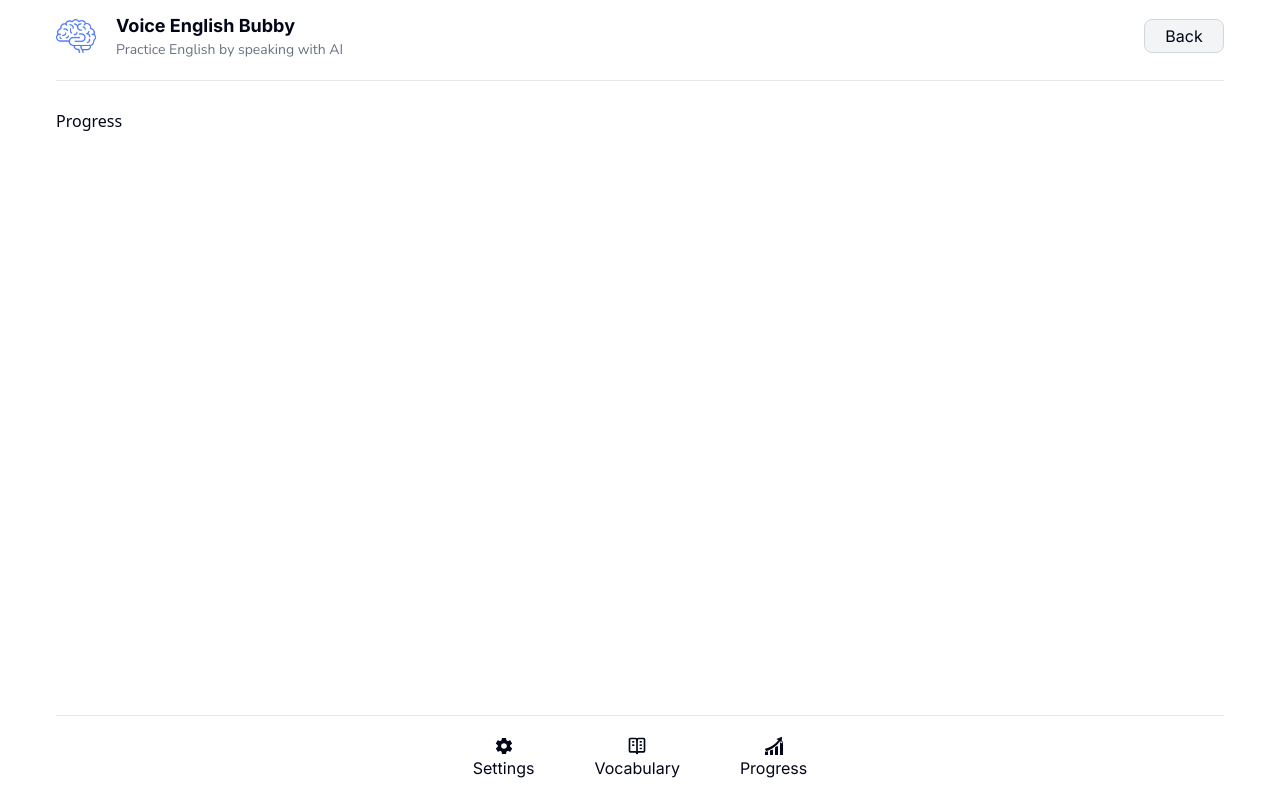
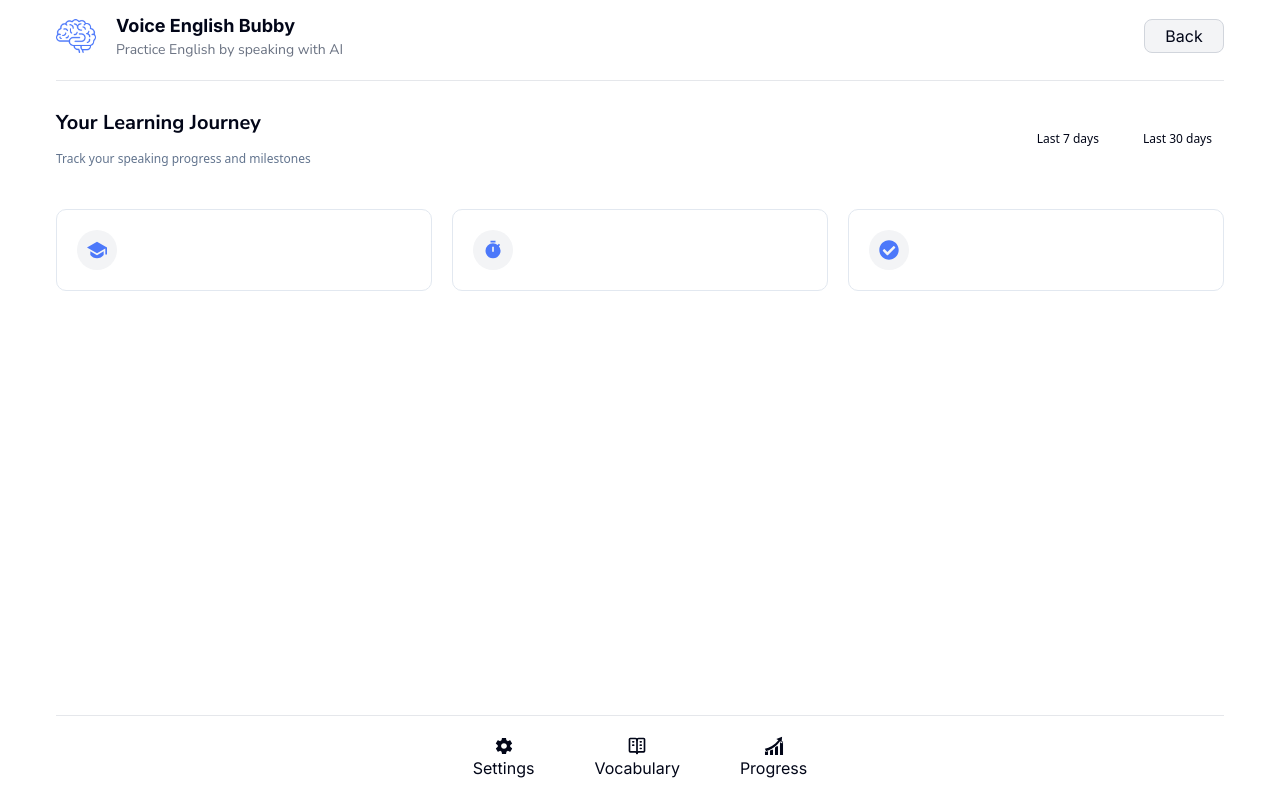
Before and after one commit to AtakanAkin1/voice-english-bubby, a Next.js app: page /progress in a window 1280 px wide. Built offline with nearby package versions, Linux system fonts and the light colour scheme.

Commit message:
Added Progress Page

```diff
--- a/app/progress/page.tsx
+++ b/app/progress/page.tsx
@@ -1,9 +1,54 @@
 import React from 'react';
+import CustomHeading from "@/components/headings/CustomHeading";
+import {Button} from "@/components/ui/button";
+import { RiGraduationCapFill } from "react-icons/ri";
+import CustomBox from "@/components/boxs/CustomBox";
+import { MdTimer } from "react-icons/md";
+import { FaCheckCircle } from "react-icons/fa";
 
 const Progress = () => {
     return (
-        <div className="h-[72vh] flex flex-col">
-            Progress
+        //To-Do: Update code repeat...
+        <div className="flex flex-col pb-10">
+            <div className="flex items-center justify-between">
+                <div>
+                    <CustomHeading text="Your Learning Journey" textDirection="justify-left"/>
+                    <span className="text-xs text-muted-foreground">
+                        Track your speaking progress and milestones
+                    </span>
+                </div>
+                <div className="flex items-center justify-end w-1/6 gap-5">
+                    <Button variant="ghost" className="hover:text-[#4c78fa]" size="sm">
+                        Last 7 days
+                    </Button>
+                    <Button variant="ghost" className="hover:text-[#4c78fa]" size="sm">
+                        Last 30 days
+                    </Button>
+                </div>
+            </div>
+            <div className="grid grid-cols-1 lg:grid-cols-3 gap-5 mt-10 items-stretch">
+                <CustomBox>
+                   <div>
+                       <div className="flex items-center justify-center w-10 h-10 rounded-full bg-gray-100">
+                           <RiGraduationCapFill className="text-[#4c78fa]" size={20} />
+                       </div>
+                   </div>
+                </CustomBox>
+                <CustomBox>
+                    <div>
+                        <div className="flex items-center justify-center w-10 h-10 rounded-full bg-gray-100">
+                            <MdTimer className="text-[#4c78fa]" size={20} />
+                        </div>
+                    </div>
+                </CustomBox>
+                <CustomBox>
+                    <div>
+                        <div className="flex items-center justify-center w-10 h-10 rounded-full bg-gray-100">
+                            <FaCheckCircle className="text-[#4c78fa]" size={20} />
+                        </div>
+                    </div>
+                </CustomBox>
+            </div>
         </div>
     );
 };
--- a/app/settings/page.tsx
+++ b/app/settings/page.tsx
@@ -19,7 +19,7 @@ const Settings = () => {
     return (
         <div className="flex flex-col pb-10">
             <CustomHeading text="Settings" textDirection="justify-center" />
-            <div className="flex flex-col gap-5 items-center justify-center">
+            <div className="flex flex-col gap-5 items-center justify-center mx-50">
                 <CustomBox>
                    <div className={styles.boxDiv}>
                        <span className="font-nunito">AI Model</span>
--- a/app/vocabulary/page.tsx
+++ b/app/vocabulary/page.tsx
@@ -21,6 +21,7 @@ import { HiOutlineDotsHorizontal } from "react-icons/hi";
 
 const Vocabulary = () => {
     return (
+        //To-Do: Kod tekrarı var..
         <div className="flex flex-col pb-10">
             <div className="flex items-center justify-between">
                 <div>
--- a/components/boxs/CustomBox.tsx
+++ b/components/boxs/CustomBox.tsx
@@ -5,7 +5,7 @@ interface ContainerProps{
 
 const CustomBox = ({children} : ContainerProps) => {
     return (
-        <div className="box-border size-full border-1 p-5 rounded-lg w-2/3">
+        <div className="box-border size-full border-1 p-5 rounded-lg">
             {children}
         </div>
     );
```
